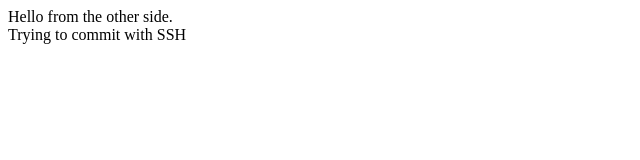
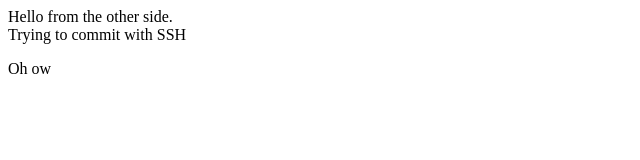
Before and after one commit to rovis43/demo-repo, a plain HTML site: page index.html in a window 1280 px wide. Shown: the full height of the page, 0-640 px from the left. Drawn offline with Linux system fonts and the light colour scheme.

Commit message:
Added Oh ow

```diff
--- a/index.html
+++ b/index.html
@@ -1,3 +1,5 @@
 <div> Hello from the other side. </div>
 
 <div>Trying to commit with SSH</div>
+
+<p>Oh ow</p>
```
